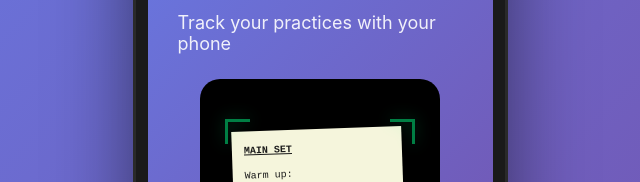
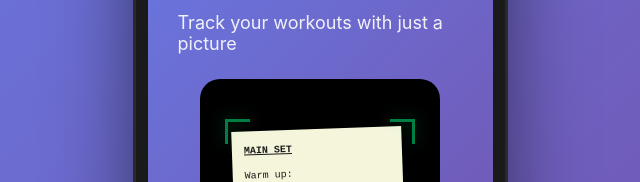
Before and after one commit to swimnerdtim/swimnerd-onboarding, a plain HTML site: page index.html in a window 1280 px wide. Shown: the part 270-452 px from the top of the page, 320-960 px from the left. Drawn offline with Linux system fonts and the light colour scheme.

Commit message:
Update subtitle: 'Track your workouts with just a picture'

```diff
--- a/index.html
+++ b/index.html
@@ -504,7 +504,7 @@
             <div class="screen landing-screen active" id="screen0">
                 <div class="landing-content">
                     <h1 class="landing-title">Scan any practice. Save it forever.</h1>
-                    <p class="landing-subtitle">Track your practices with your phone</p>
+                    <p class="landing-subtitle">Track your workouts with just a picture</p>
 
                     <div class="camera-demo">
                         <div class="workout-paper">
```
